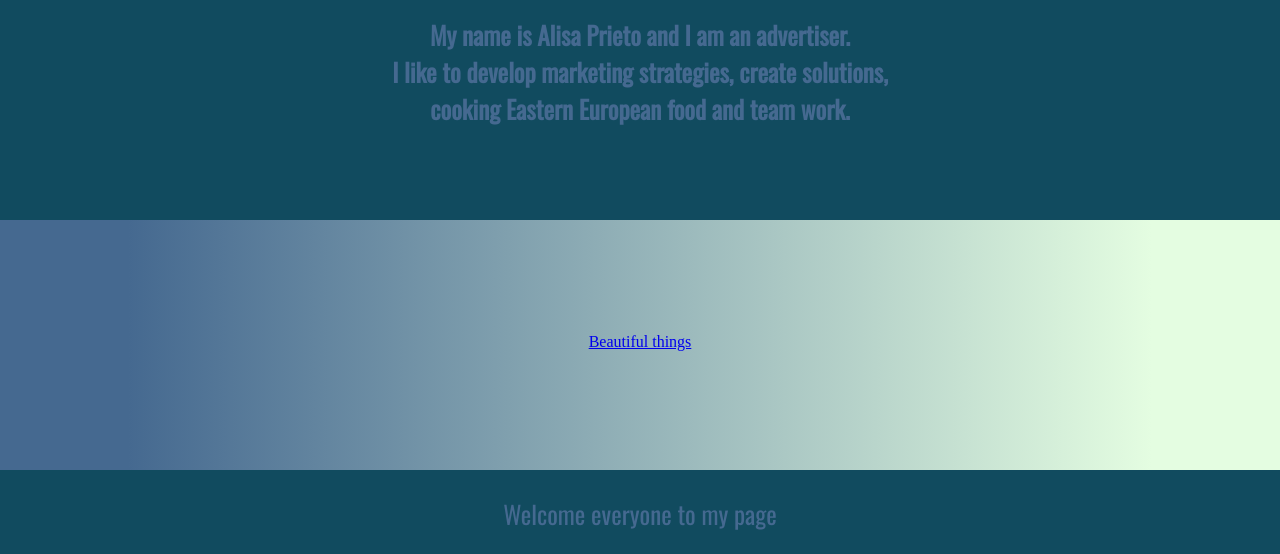
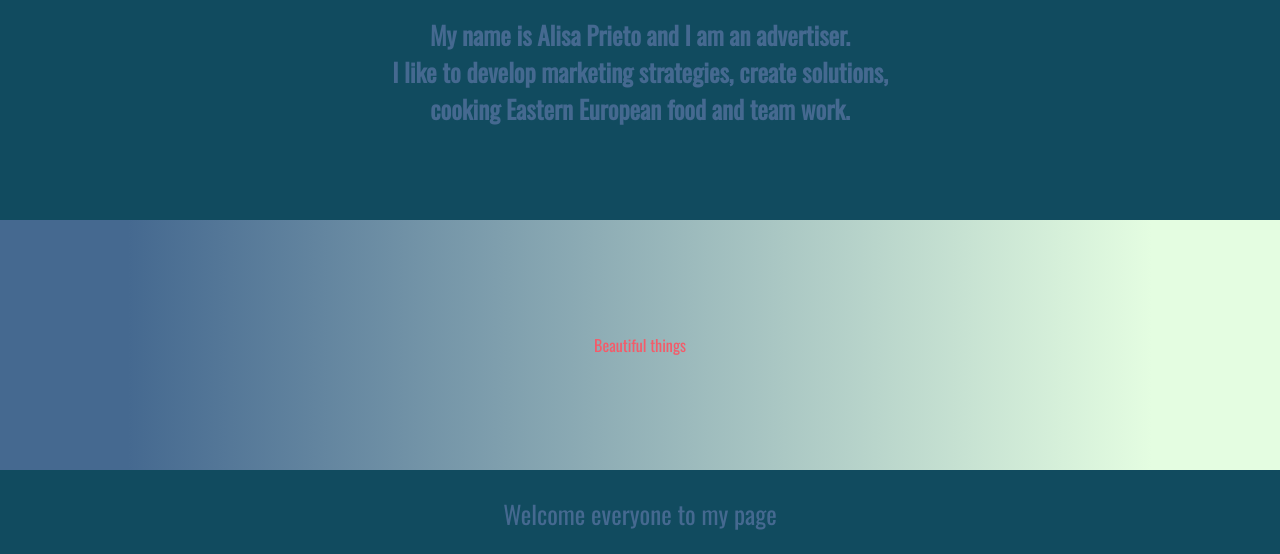
Before and after one commit to AlisaPrieto/AlisaPrieto.github.io, a plain HTML site: page index.html in a window 1280 px wide. Shown: the part 144-698 px from the top of the page. Drawn offline with nearby package versions, Linux system fonts and the light colour scheme; a web font is replaced by a local one.

Commit message:
Update style.css

```diff
--- a/style.css
+++ b/style.css
@@ -21,6 +21,7 @@ section{
 	height: 250px;
 	width: 100%;
 	position: relative;
+	text-decoration: none;
 	overflow: auto;
   background: -webkit-linear-gradient(90deg, #456990 10%, #E4FDE1 90%); /* Chrome 10+, Saf5.1+ */
   background:    -moz-linear-gradient(90deg, #456990 10%, #E4FDE1 90%); /* FF3.6+ */
@@ -38,6 +39,10 @@ section a {
   top: 50%;
   left: 50%;
   margin: -32px 0 0 -170px;
+  text-decoration: none;
+  color: #F45B69;
+  font-family: 'Oswald', sans-serif;
+
 }
 
 img.bg {
```
